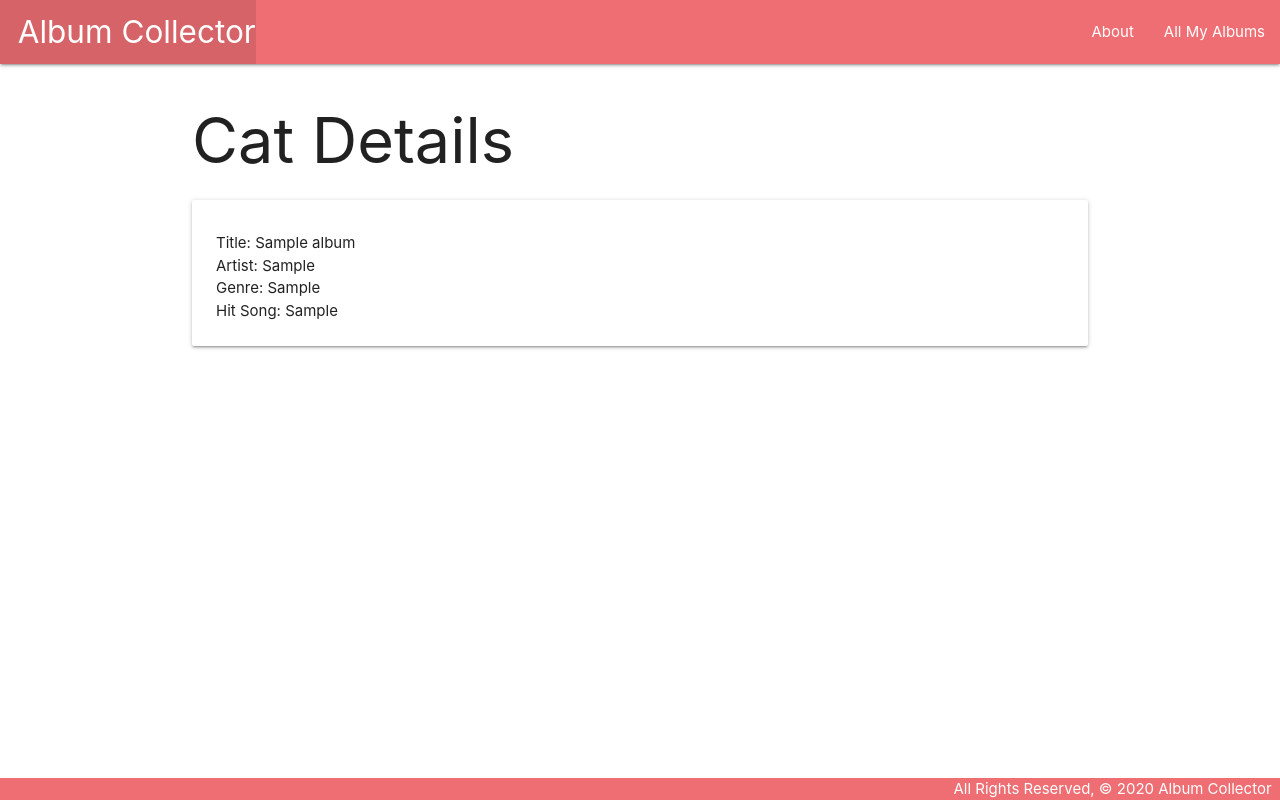
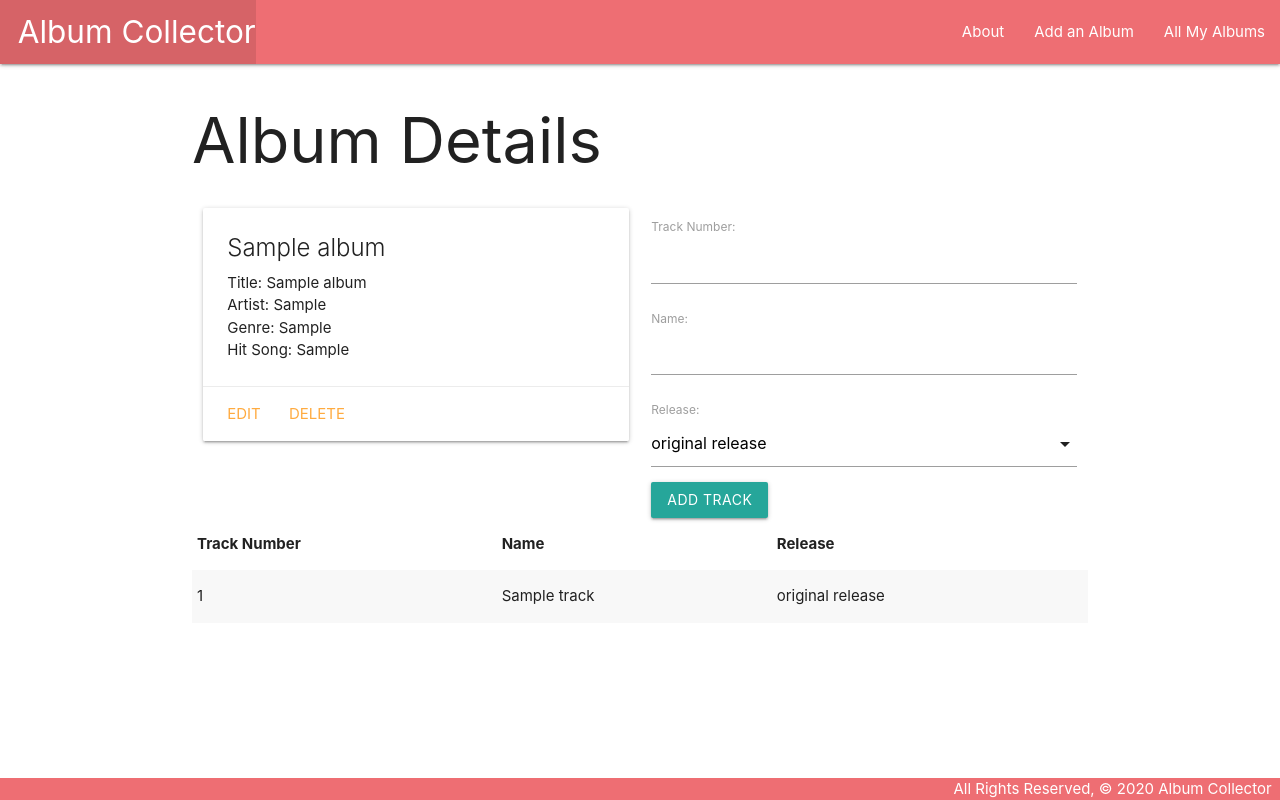
Before and after one commit to beckthetech/django-practice_albumcollector, a Django app: page /albums/1/ in a window 1280 px wide. Run offline with Django 3.2, Linux system fonts and the light colour scheme; tables that the repository leaves empty hold one stand-in row (values such as "Sample post").

Commit message:
impliment one to many relationship between tracks and albums, add ability to create tracks

```diff
--- a/main_app/admin.py
+++ b/main_app/admin.py
@@ -1,5 +1,6 @@
 from django.contrib import admin
-from .models import Album
+from .models import Album, Track
 
 # Register your models here.
 admin.site.register(Album)
+admin.site.register(Track)
--- /dev/null
+++ b/main_app/forms.py
@@ -0,0 +1,8 @@
+from django.forms import ModelForm
+from .models import Track
+
+
+class AddTrackForm(ModelForm):
+    class Meta:
+        model = Track
+        fields = ['track_num', 'name', 'release']
--- a/main_app/models.py
+++ b/main_app/models.py
@@ -1,20 +1,41 @@
 from django.db import models
+from django.urls import reverse
+from django.db.models import IntegerField, Model
+from django.core.validators import MaxValueValidator, MinValueValidator
 
 # Create your models here.
+
+RELEASES = (
+    ('O', 'original release'),
+    ('R', 're-release'),
+    ('C', 'cover'),
+)
 
 class Album(models.Model):
     title = models.CharField(max_length=100)
     artist = models.CharField(max_length=100)
     genre = models.CharField(max_length=100)
     hit_song = models.CharField(max_length=100)
+
     def __str__(self):
         return self.title
 
+    def get_absolute_url(self):
+        return reverse('detail', kwargs={'album_id': self.id})
 
-# albums = [
-#     Album('An Innocent Man', 'Billy Joel',
-#           'doo-wop, soft-rock, soul', 'Uptown Girl'),
-#     Album('Songs in the Key of Life', 'Stevie Wonder',
-#           'soul, funk, R&B, jazz fusion', 'Sir Duke'),
-#     Album('Unplugged', 'Eric Clapton', 'blues, acoustic rock', 'Layla')
-# ]
+
+class Track(models.Model):
+    track_num = models.IntegerField('Track Number',
+                                    validators=[MinValueValidator(
+                                        1), MaxValueValidator(20)]
+                                    )
+    name = models.CharField(max_length=100)
+    release = models.CharField(
+        max_length=1,
+        choices=RELEASES,
+        default=RELEASES[0][0]
+    )
+    album = models.ForeignKey(Album, on_delete=models.CASCADE, null=True)
+
+    def __str__(self):
+        return f"Track: {self.track_num}, {self.name} is a{'n' if self.release == RELEASES[0][0] else ''} {self.get_release_display()}"
--- a/main_app/templates/albums/detail.html
+++ b/main_app/templates/albums/detail.html
@@ -1,17 +1,55 @@
 {% extends 'base.html' %}
 {% block content %}
 
-<h1>Cat Details</h1>
+<h1>Album Details</h1>
 
+<div class="row">
+    <div class="col s6">
         <div class="card">
             <div class="card-content">
-        <span class="card-title">{{ album.name }}</span>
+                <span class="card-title">{{ album.title }}</span>
                 <p>Title: {{ album.title }}</p>
                 <p>Artist: {{ album.artist }}</p>
                 <p>Genre: {{ album.genre }}</p>
                 <p>Hit Song: {{ album.hit_song }}</p>
             </div>
+            <div class="card-action">
+                <a href="{% url 'albums_update' album.id %}">Edit</a>
+                <a href="{% url 'albums_delete' album.id %}">Delete</a>
+            </div>
+        </div>
+    </div>
+    <div class="col s6">
+        <form action="{% url 'add_track' album.id %}" method="post">
+            {% csrf_token %}
+            {{ add_track_form.as_p }}
+            <input type="submit" class="btn" value="Add Track">
+        </form>
+    </div>
+    <div>
+        <table class="striped">
+            <thead>
+                <tr>
+                    <th>Track Number</th>
+                    <th>Name</th>
+                    <th>Release</th>
+                </tr>
+            </thead>
+            <tbody>
+                {% for track in tracks %}
+                <tr>
+                    <td>{{track.track_num}}</td>
+                    <td>{{track.name}}</td>
+                    <td>{{track.get_release_display}}</td>
+                </tr>
+                {% endfor %}
+            </tbody>
+        </table>
+    </div>
 </div>
 
-
+<script>
+    const selectEl = document.getElementById('id_release');
+    M.FormSelect.init(selectEl);
+</script>
 {% endblock %}
--- a/main_app/templates/albums/index.html
+++ b/main_app/templates/albums/index.html
@@ -7,7 +7,7 @@
 <div class="card">
     <a href="{% url 'detail' album.id %}">
         <div class="card-content">
-            <span class="card-title">{{ album.name }}</span>
+            <span class="card-title">{{ album.title }}</span>
             <p>Title: {{ album.title }}</p>
             <p>Artist: {{ album.artist }}</p>
             <p>Genre: {{ album.genre }}</p>
--- a/main_app/templates/base.html
+++ b/main_app/templates/base.html
@@ -2,6 +2,7 @@
 
 <!DOCTYPE html>
 <html lang="en">
+
 <head>
   <meta charset="UTF-8">
   <meta name="viewport" content="width=device-width, initial-scale=1.0">
@@ -9,7 +10,9 @@
   <title>Album Collector</title>
   <link rel="stylesheet" href="https://cdnjs.cloudflare.com/ajax/libs/materialize/1.0.0/css/materialize.min.css">
   <link rel="stylesheet" type="text/css" href="{% static 'css/style.css' %}">
+  <script src="https://cdnjs.cloudflare.com/ajax/libs/materialize/1.0.0/js/materialize.min.js"></script>
 </head>
+
 <body>
   <header class="navbar-fixed">
     <nav>
@@ -18,8 +21,9 @@
           <li><a href="/" class="left brand-logo">&nbsp;&nbsp;Album Collector</a></li>
         </ul>
         <ul class="right">
-          <li><a href="/about">About</a></li>
-          <li><a href="/albums">All My Albums</a></li>
+          <li><a href="{% url 'about' %}">About</a></li>
+          <li><a href="{% url 'albums_create' %}">Add an Album</a></li>
+          <li><a href="{% url 'index' %}">All My Albums</a></li>
         </ul>
       </div>
     </nav>
@@ -32,4 +36,5 @@
     <div class="right">All Rights Reserved, &copy; 2020 Album Collector &nbsp;</div>
   </footer>
 </body>
+
 </html>
--- a/main_app/urls.py
+++ b/main_app/urls.py
@@ -6,4 +6,8 @@ urlpatterns = [
     path('about/', views.about, name='about'),
     path('albums/', views.albums_index, name='index'),
     path('albums/<int:album_id>/', views.albums_detail, name='detail'),
+    path('albums/create/', views.AlbumCreate.as_view(), name='albums_create'),
+    path('albums/<int:pk>/update', views.AlbumUpdate.as_view(), name='albums_update'),
+    path('albums/<int:pk>/delete', views.AlbumDelete.as_view(), name='albums_delete'),
+    path('albums/<int:album_id>/add_track/', views.add_track, name='add_track'),
 ]
--- a/main_app/views.py
+++ b/main_app/views.py
@@ -1,8 +1,29 @@
-from django.shortcuts import render
+from django.shortcuts import render, redirect
+from django.http import HttpResponse
+from django.views.generic.edit import CreateView, UpdateView, DeleteView
 from .models import Album
+from .forms import AddTrackForm
+
+# CBVs
+
+
+class AlbumCreate(CreateView):
+    model = Album
+    fields = ['title', 'artist', 'genre', 'hit_song']
+
+
+class AlbumUpdate(UpdateView):
+    model = Album
+    fields = ['artist', 'genre', 'hit_song']
+
+
+class AlbumDelete(DeleteView):
+    model = Album
+    success_url = '/albums/'
 
 
 # Create your views here.
+
 
 def home(request):
     return HttpResponse('<h1>Hello World</h1>')
@@ -19,4 +40,22 @@ def albums_index(request):
 
 def albums_detail(request, album_id):
     album = Album.objects.get(id=album_id)
-    return render(request, 'albums/detail.html', {'album': album})
+    if album.track_set != None:
+        tracks = album.track_set.all().order_by('track_num')
+    else:
+        tracks = []
+    add_track_form = AddTrackForm()
+    return render(request, 'albums/detail.html', {
+        'album': album,
+        'tracks': tracks,
+        'add_track_form': add_track_form
+    })
+
+
+def add_track(request, album_id):
+    form = AddTrackForm(request.POST)
+    if form.is_valid():
+        new_track = form.save(commit=False)
+        new_track.album_id = album_id
+        new_track.save()
+    return redirect('detail', album_id=album_id)
```
Also changed, not shown: main_app/templates/main_app/album_confirm_delete.html (added, +13 -0 lines), main_app/templates/main_app/album_form.html (added, +20 -0 lines), main_app/migrations/0001_initial.py, main_app/migrations/0002_auto_20200321_2306.py (added). Lines whose indentation alone changed are shown as unchanged.
